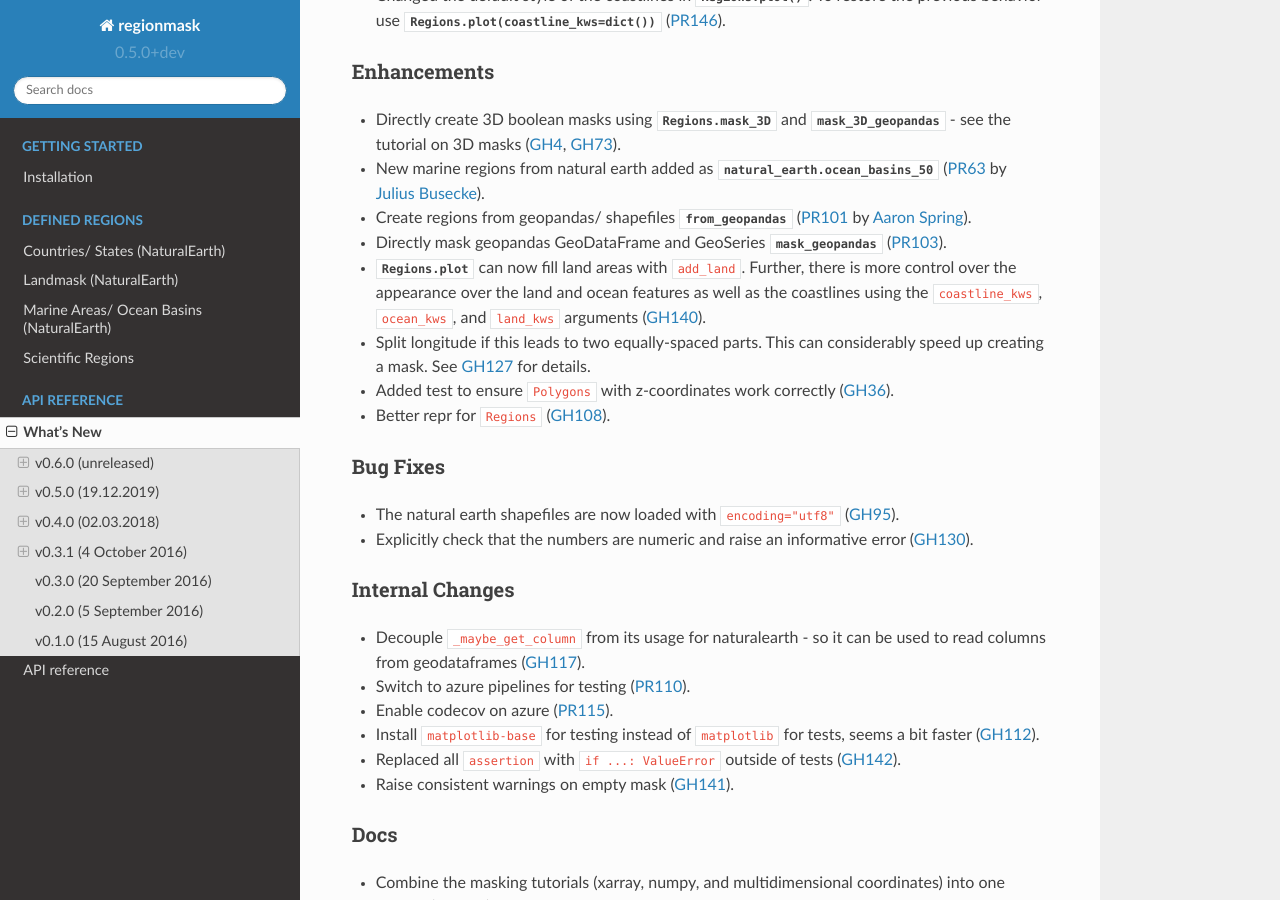
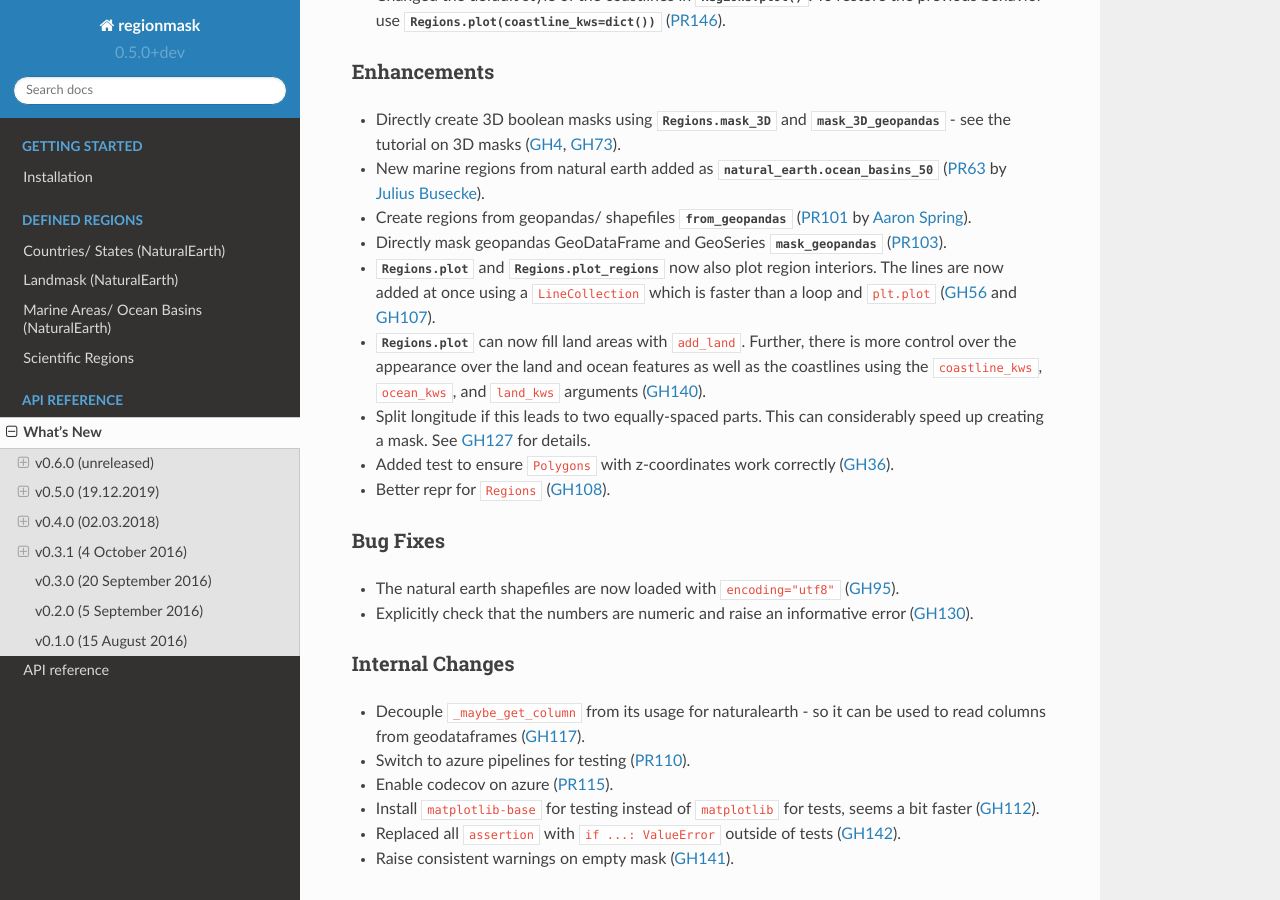
Before and after one commit to regionmask/regionmask, a Sphinx documentation site: the page built from docs/whats_new.rst, in a window 1280 px wide and 900 px high, scrolled down 652 px. Built offline with Sphinx 7.4.7 and the Read the Docs theme 2.0.0, drawn with Linux system fonts in a browser that asks for light colours; pages that are not in the unit, such as notebooks, are missing from menus.

Commit message:
whats new

```diff
--- a/docs/whats_new.rst
+++ b/docs/whats_new.rst
@@ -43,6 +43,9 @@ Enhancements
 - Create regions from geopandas/ shapefiles :py:attr:`from_geopandas`
   (:pull:`101` by `Aaron Spring <https://github.com/aaronspring>`_).
 - Directly mask geopandas GeoDataFrame and GeoSeries :py:attr:`mask_geopandas` (:pull:`103`).
+- :py:attr:`Regions.plot` and :py:attr:`Regions.plot_regions` now also plot region interiors.
+  The lines are now added at once using a ``LineCollection`` which is faster than
+  a loop and ``plt.plot`` (:issue:`56` and :issue:`107`).
 - :py:attr:`Regions.plot` can now fill land areas with ``add_land``. Further, there is more
   control over the appearance over the land and ocean features as well as the coastlines
   using the ``coastline_kws``, ``ocean_kws``, and ``land_kws`` arguments (:issue:`140`).
```
